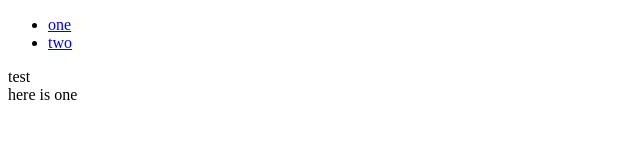
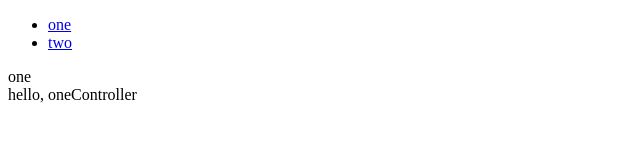
Before and after one commit to whj768702/AngularJSPractice, a website: page index.html at #/one in a window 1280 px wide. Shown: the full height of the page, 0-640 px from the left. Drawn offline with nearby package versions, Linux system fonts and the light colour scheme; some packages are replaced by stand-ins of ours.

Commit message:
路由中指定templateUrl.单独controller文件引用报错，暂未解决。

```diff
--- a/index.html
+++ b/index.html
@@ -5,6 +5,7 @@
 	<title>Document</title>
 </head>
 <body ng-app="myApp">
+	<div >
 		<div>
 			<ul>
 				<li>
@@ -15,15 +16,12 @@
 				</li>
 			</ul>
 		</div>
-	<div>
-		<div>
-			test
+		<div ng-view></div>
 	</div>
-	</div>
-	<div ng-view></div>
 </body>
 	<script src="bower_components/angular/angular.min.js"></script>
 	<script src="bower_components/angular-route/angular-route.min.js"></script>
 	<script src="bower_components/angular-resource/angular-resource.min.js"></script>
 	<script src="index.js"></script>
+	<!-- <script src="scripts/oneController.js"></script> -->
 </html>
--- a/index.js
+++ b/index.js
@@ -1,9 +1,14 @@
 var app = angular.module('myApp', ['ngResource','ngRoute']);
 
+// app.controller('MainController', ['$scope',function($scope) {
+// }]);
 app.config(function($routeProvider){
 	$routeProvider
 		.when('/one', {
-			template: '<div>here is one</div>'
+			// template: '<div>here is one</div>'
+			templateUrl: 'view/one.html',
+			controller: 'oneController'
+
 		})
 		.when('/two', {
 			template: '<div>here is two</div>'
@@ -12,3 +17,8 @@ app.config(function($routeProvider){
 			redirectTo: '/one'
 		});
 });
+
+
+app.controller('oneController', ['$scope', function($scope){
+	$scope.message = 'hello, oneController';
+}]);
--- /dev/null
+++ b/scripts/oneController.js
@@ -0,0 +1,5 @@
+var app = angular.module('myApp', []);
+
+app.controller('oneController', ['$scope', function($scope){
+	$scope.message = 'hello, oneController';
+}]);
--- a/view/one.html
+++ b/view/one.html
@@ -0,0 +1,4 @@
+<div ng-controller="oneController">
+	<div>one</div>
+	<div>{{message}}</div>
+</div>
```
Lines whose indentation alone changed are shown as unchanged.
